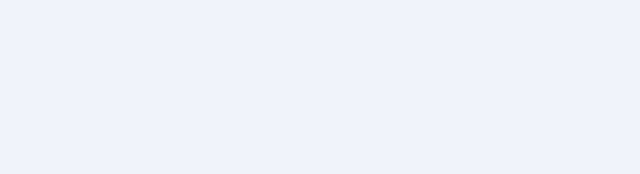
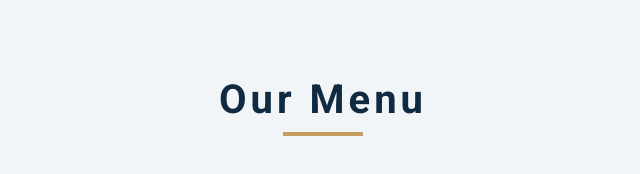
Before and after one commit to chysomm62/menu_js_project, a plain HTML site: page index.html in a window 1280 px wide. Shown: the whole page, without its empty margins (317-957 px from the left). Drawn offline with Linux system fonts and the light colour scheme.

Commit message:
Update index.html

```diff
--- a/index.html
+++ b/index.html
@@ -13,7 +13,14 @@
     <link rel="stylesheet" href="styles.css" />
   </head>
   <body>
-  <section class="menu"></section>
+  <section class="menu">
+    <!-- title -->
+    <div class="title">
+      <h2>our menu</h2>
+      <div class="underline"></div>
+    </div>
+    <!-- filter buttons -->
+  </section>
     <!-- javascript -->
     <script src="app.js"></script>
   </body>
```
